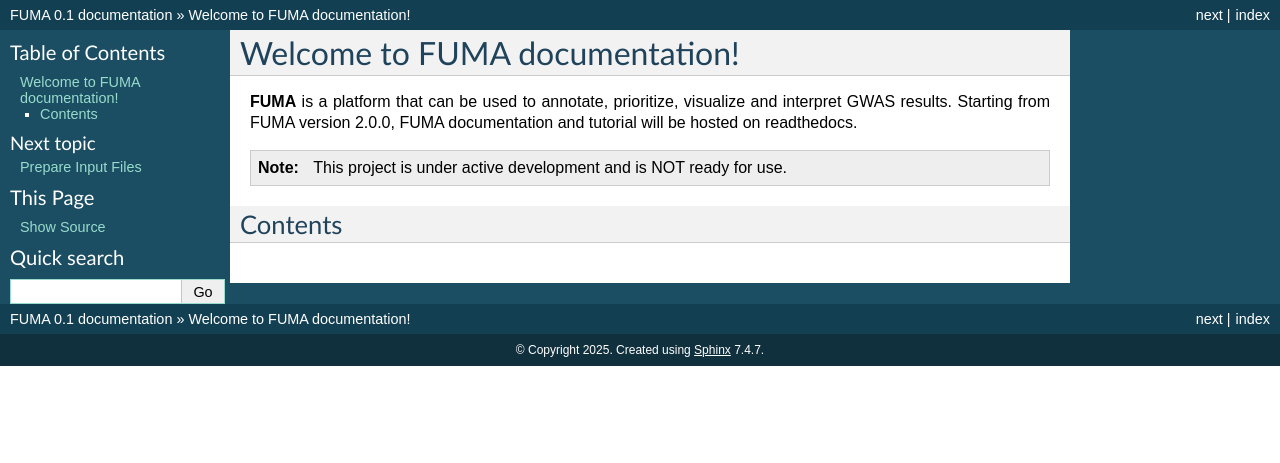
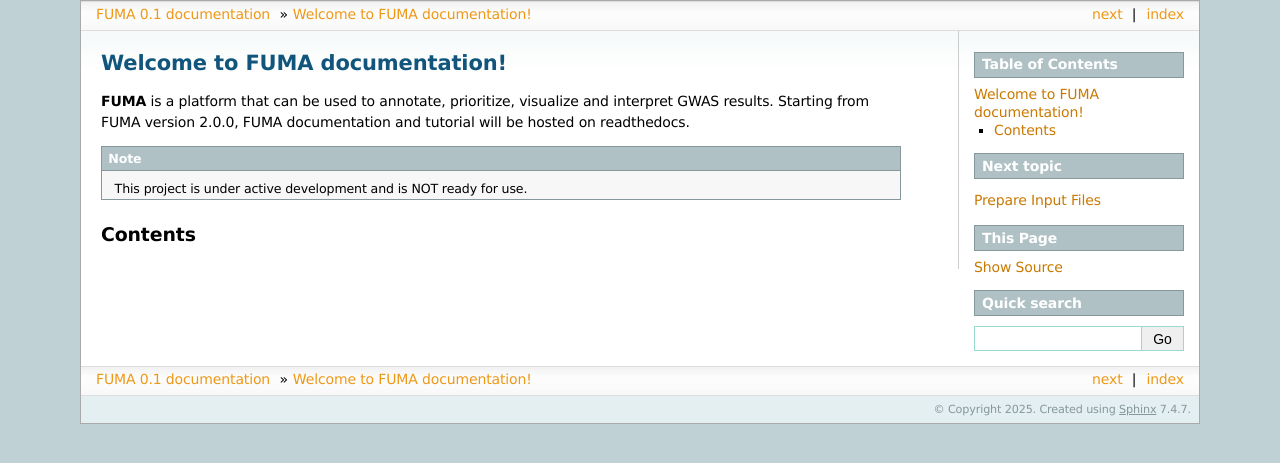
Before and after one commit to tanyaphung/fuma_docs, a Sphinx documentation site: the page built from docs/source/index.rst, in a window 1280 px wide. Shown: the top 463 px of the page. Built offline with Sphinx 7.4.7, drawn with Linux system fonts in a browser that asks for light colours.

Commit message:
chnage theme

```diff
--- a/docs/source/conf.py
+++ b/docs/source/conf.py
@@ -36,7 +36,7 @@
 #     "relbarbgcolor": "black"
 # }
 
-html_theme = "classic"
+html_theme = "sphinxdoc"
 
 # -- Options for EPUB output
 epub_show_urls = 'footnote'
```
